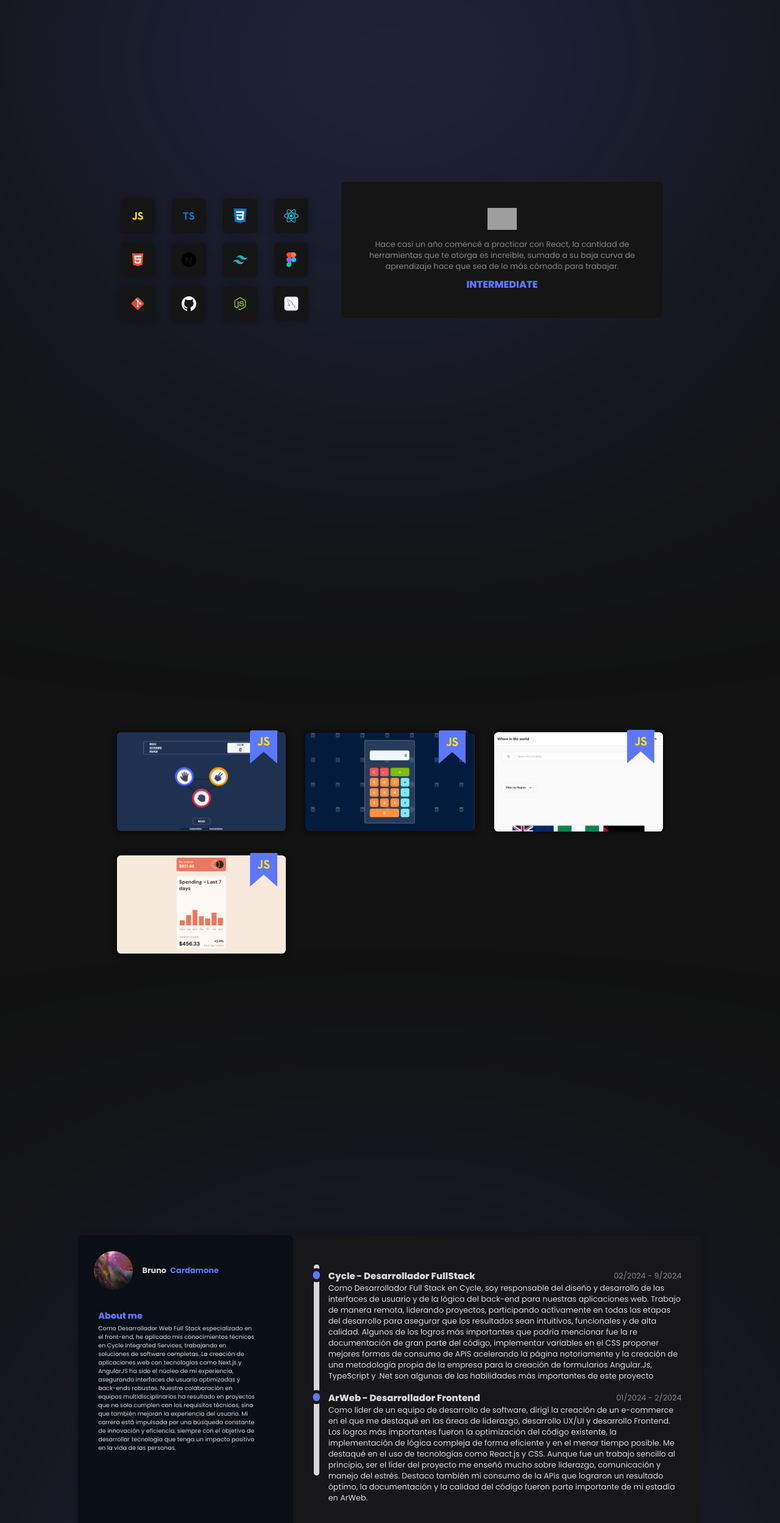
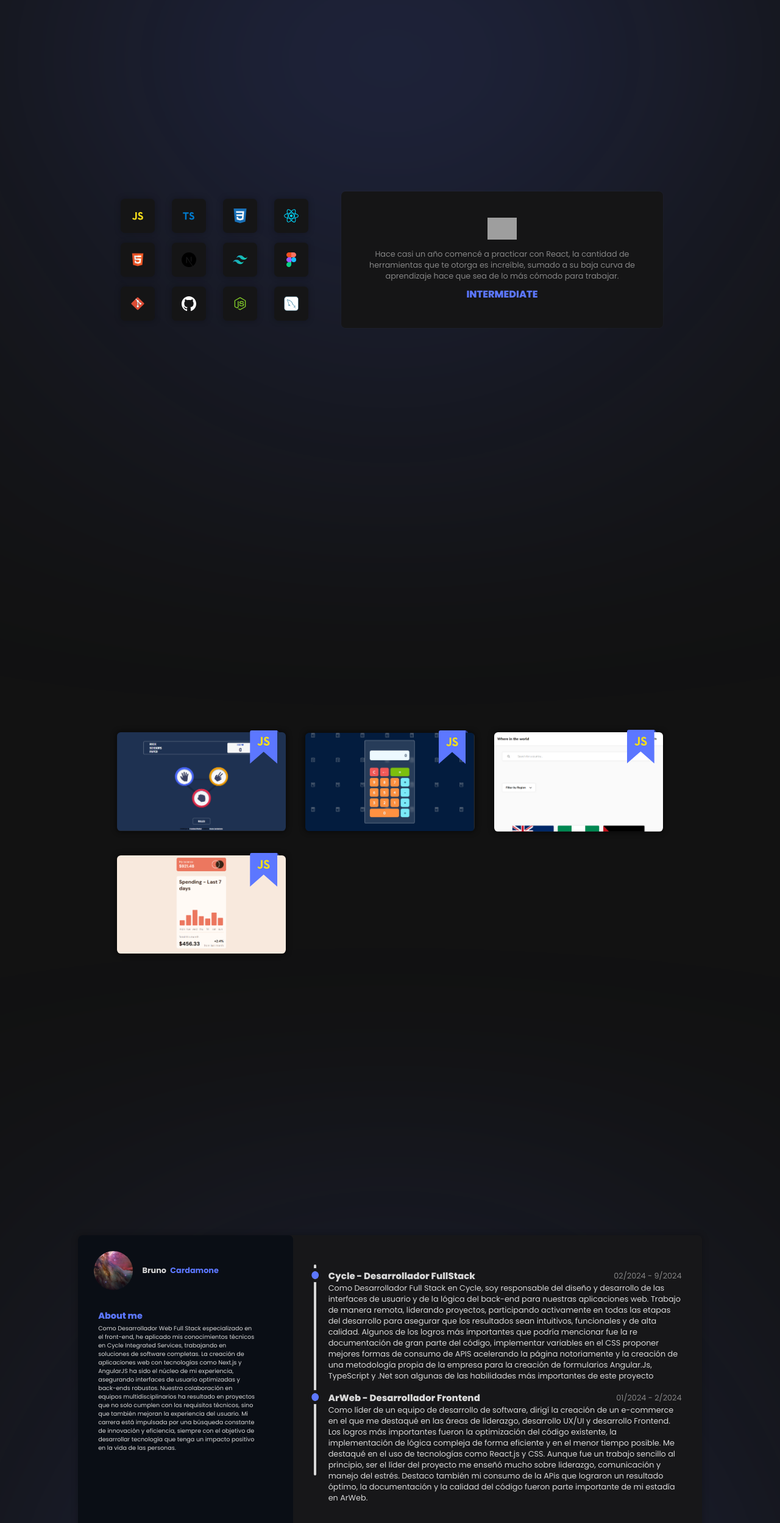
Before and after one commit to Brunocarda2005/Bruno, a React (Vite) app: page / in a window 1280 px wide. Shown: the part 774-3272 px from the top of the page at 61% size. Built offline with nearby package versions, Linux system fonts and the light colour scheme; grey boxes are pictures that could not be loaded.

Commit message:
feat: modificamos un poco el size de la linea en experiencia

```diff
--- a/src/components/contact/components/experiencia/Experiencia.css
+++ b/src/components/contact/components/experiencia/Experiencia.css
@@ -24,12 +24,12 @@
   z-index: 6;
   position: absolute;
   left: 0;
-  transform: translateX(-14%);
+  transform: translateX(-30%);
   outline: 5px solid #171719;
 }
 
 .experiencia__content__line {
-  width: 0.6rem;
+  width: 0.3rem;
   height: 90%;
   position: absolute;
   top: -0.5rem;
--- a/src/components/skills/Skills.css
+++ b/src/components/skills/Skills.css
@@ -61,6 +61,7 @@
 
   .title-skills {
     width: 60%;
+    margin: 0;
   }
 
   .title-skills-content {
```
